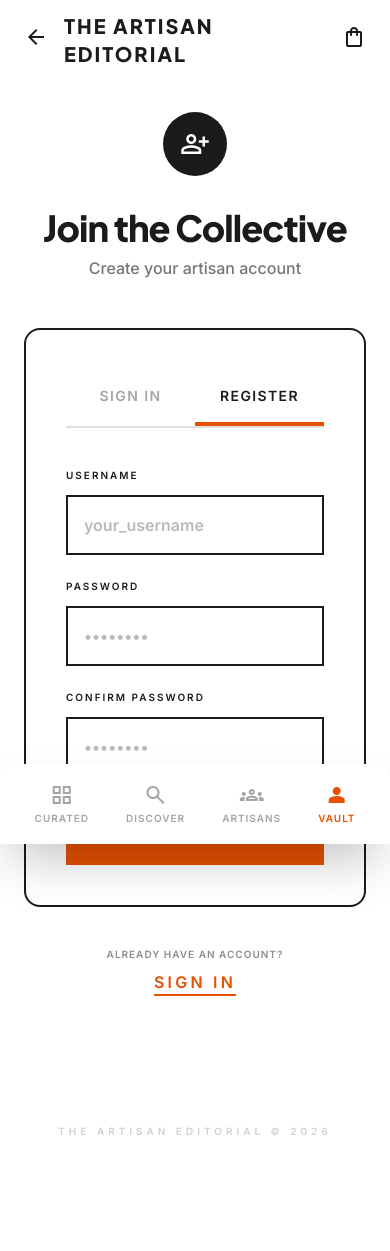
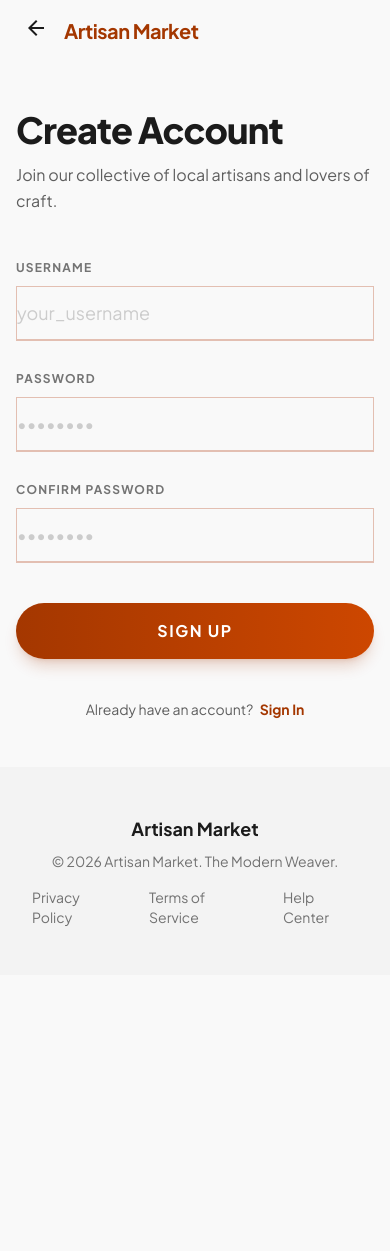
Before and after one commit to anjiolinanakayacontact-netizen/artisan-marketplace, a Django app: page /register/ in a window 390 px wide. After the commit the page ends 926 px from the top, so only its background shows below. Run offline with Django 5.2, Linux system fonts and the light colour scheme; some libraries are stand-ins or nearby versions.

Commit message:
Update register page with new Stitch design

```diff
--- a/templates/registration/register.html
+++ b/templates/registration/register.html
@@ -6,7 +6,7 @@
 <meta content="width=device-width, initial-scale=1.0" name="viewport"/>
 <title>Register - The Artisan Editorial</title>
 <script src="https://cdn.tailwindcss.com?plugins=forms,container-queries"></script>
-<link href="https://fonts.googleapis.com/css2?family=Plus+Jakarta+Sans:wght@400;500;600;700;800&family=Inter:wght@400;500;600&display=swap" rel="stylesheet"/>
+<link href="https://fonts.googleapis.com/css2?family=Plus+Jakarta+Sans:wght@300;400;500;600;700;800&display=swap" rel="stylesheet"/>
 <link href="https://fonts.googleapis.com/css2?family=Material+Symbols+Outlined:wght,FILL@100..700,0..1&display=swap" rel="stylesheet"/>
 <script id="tailwind-config">
     tailwind.config = {
@@ -14,134 +14,138 @@
         theme: {
             extend: {
                 colors: {
-                    "primary": "#E65100", "on-primary": "#ffffff",
-                    "background": "#ffffff", "on-background": "#1b1b1b",
-                    "surface": "#ffffff", "on-surface": "#1b1b1b",
-                    "surface-container": "#f3f3f3",
-                    "outline": "#1b1b1b", "outline-variant": "#e0e0e0",
+                    "primary": "#a43700",
+                    "primary-container": "#cd4700",
+                    "on-primary": "#ffffff",
+                    "background": "#f9f9f9",
+                    "on-background": "#1b1b1b",
+                    "surface": "#f9f9f9",
+                    "on-surface": "#1b1b1b",
+                    "surface-container": "#eeeeee",
+                    "surface-container-low": "#f3f3f3",
+                    "secondary": "#5e5e5e",
+                    "outline-variant": "#e3bfb2",
+                    "on-surface-variant": "#5a4138",
                 },
-                fontFamily: { "headline": ["Plus Jakarta Sans"], "body": ["Inter"] },
-                borderRadius: {"DEFAULT": "0.5rem", "lg": "1rem", "xl": "1.5rem", "full": "9999px"},
+                fontFamily: {
+                    "headline": ["Plus Jakarta Sans"],
+                    "body": ["Plus Jakarta Sans"],
+                },
+                borderRadius: {"DEFAULT": "0.25rem", "lg": "0.5rem", "xl": "0.75rem", "full": "9999px"},
             },
         },
     }
 </script>
 <style>
+    body { font-family: 'Plus Jakarta Sans', sans-serif; min-height: max(884px, 100dvh); }
     .material-symbols-outlined { font-variation-settings: 'FILL' 0, 'wght' 400, 'GRAD' 0, 'opsz' 24; }
-    body { min-height: max(884px, 100dvh); }
 </style>
 </head>
-<body class="bg-background font-body text-on-background selection:bg-primary/20 selection:text-primary min-h-screen flex flex-col">
+<body class="bg-surface text-on-surface flex flex-col min-h-screen">
 
 <!-- TopAppBar -->
-<header class="fixed top-0 w-full z-50 bg-white/80 backdrop-blur-lg">
-    <div class="flex justify-between items-center px-6 h-20 w-full">
+<header class="w-full top-0 z-50 bg-[#f9f9f9]">
+    <div class="flex items-center justify-between px-6 py-4 w-full">
         <div class="flex items-center gap-4">
-            <a href="{% url 'home' %}" class="text-[#1b1b1b] hover:opacity-70 transition-opacity">
+            <a href="{% url 'home' %}" class="active:scale-95 transition-transform hover:opacity-80 text-[#1b1b1b]">
                 <span class="material-symbols-outlined">arrow_back</span>
             </a>
-            <h1 class="font-headline font-black uppercase text-xl tracking-widest text-[#1b1b1b]">THE ARTISAN EDITORIAL</h1>
+            <h1 class="font-bold tracking-tight text-[#a43700] text-xl">Artisan Market</h1>
         </div>
-        <a href="{% url 'cart' %}" class="text-[#1b1b1b] hover:opacity-70 transition-opacity">
-            <span class="material-symbols-outlined">shopping_bag</span>
-        </a>
+        <div class="hidden md:flex items-center gap-6">
+            <a href="{% url 'search' %}" class="font-bold tracking-tight text-[#1b1b1b] hover:opacity-80 transition-opacity">Shop</a>
+            <a href="{% url 'search' %}" class="font-bold tracking-tight text-[#1b1b1b] hover:opacity-80 transition-opacity">Artisans</a>
+        </div>
     </div>
 </header>
 
-<main class="flex-grow pt-28 pb-32 px-6 flex flex-col items-center justify-center relative">
+<main class="flex-grow flex items-center justify-center px-4 py-12 md:py-20">
+    <div class="w-full max-w-6xl grid grid-cols-1 md:grid-cols-2 gap-12 items-center">
 
-    <!-- Brand Identity -->
-    <div class="text-center mb-12 z-10">
-        <div class="w-16 h-16 bg-on-background rounded-full flex items-center justify-center mx-auto mb-8">
-            <span class="material-symbols-outlined text-white text-3xl">person_add</span>
+        <!-- Left Side: Editorial Image -->
+        <div class="hidden md:block relative h-[600px] overflow-hidden rounded-xl">
+            <img src="https://images.unsplash.com/photo-1558618666-fcd25c85cd64?w=800"
+                 alt="Artisan workshop"
+                 class="absolute inset-0 w-full h-full object-cover"/>
+            <div class="absolute inset-0 bg-gradient-to-t from-on-surface/80 to-transparent flex flex-col justify-end p-12">
+                <span class="text-white/70 text-sm font-bold tracking-[0.2em] mb-4">THE MODERN WEAVER</span>
+                <h2 class="text-white text-4xl font-extrabold leading-tight mb-4">Crafting the future of local heritage.</h2>
+                <p class="text-white/80 text-lg max-w-md">Every purchase supports a story. Join our community of discerning collectors and master creators.</p>
             </div>
-        <h2 class="font-headline text-4xl font-extrabold tracking-tight text-on-surface mb-2">Join the Collective</h2>
-        <p class="text-on-surface/60 font-medium">Create your artisan account</p>
         </div>
 
-    <!-- Auth Card -->
-    <div class="w-full max-w-md bg-white border-2 border-on-background rounded-lg p-10 relative z-10">
-
-        <!-- Tabs -->
-        <div class="flex mb-10 border-b-2 border-outline-variant">
-            <a href="{% url 'login' %}" class="flex-1 py-4 text-sm font-bold uppercase tracking-widest text-on-surface/40 hover:text-on-background transition-colors text-center">Sign In</a>
-            <button class="flex-1 py-4 text-sm font-black uppercase tracking-widest border-b-4 border-primary text-on-background">Register</button>
+        <!-- Right Side: Registration Form -->
+        <div class="w-full max-w-md mx-auto">
+            <div class="mb-10">
+                <h2 class="text-4xl font-extrabold tracking-tight text-on-surface mb-3">Create Account</h2>
+                <p class="text-secondary leading-relaxed">Join our collective of local artisans and lovers of craft.</p>
             </div>
 
             <!-- Error Messages -->
             {% if form.errors %}
-        <div class="mb-6 p-4 border-2 border-primary bg-primary/5 text-primary text-sm font-bold uppercase tracking-widest">
+            <div class="mb-6 p-4 bg-red-50 border border-red-200 text-red-600 text-sm font-bold rounded-lg">
                 Please fix the errors below.
             </div>
             {% endif %}
 
-        <!-- Register Form -->
             <form method="post" class="space-y-6">
                 {% csrf_token %}
-            <div class="space-y-3">
-                <label class="block text-[10px] font-black uppercase tracking-[0.2em] text-on-background">Username</label>
+                <div class="space-y-2">
+                    <label class="text-xs font-bold tracking-widest text-on-surface/60 uppercase">Username</label>
                     <input name="username" type="text" placeholder="your_username"
                            value="{{ form.username.value|default:'' }}"
-                       class="w-full bg-white border-2 border-on-background rounded-none py-4 px-4 text-on-surface font-bold placeholder:text-outline/30 focus:ring-0 focus:border-primary transition-all"/>
+                           class="w-full px-0 py-3 bg-transparent border-b-2 border-outline-variant focus:border-primary focus:ring-0 transition-colors placeholder:text-on-surface/20 text-lg"/>
                     {% if form.username.errors %}
-                <p class="text-primary text-xs font-bold uppercase">{{ form.username.errors.0 }}</p>
+                    <p class="text-red-500 text-xs font-bold">{{ form.username.errors.0 }}</p>
                     {% endif %}
                 </div>
-            <div class="space-y-3">
-                <label class="block text-[10px] font-black uppercase tracking-[0.2em] text-on-background">Password</label>
+                <div class="grid grid-cols-1 md:grid-cols-2 gap-6">
+                    <div class="space-y-2 relative">
+                        <label class="text-xs font-bold tracking-widest text-on-surface/60 uppercase">Password</label>
                         <input name="password1" type="password" placeholder="••••••••"
-                       class="w-full bg-white border-2 border-on-background rounded-none py-4 px-4 text-on-surface font-bold placeholder:text-outline/30 focus:ring-0 focus:border-primary transition-all"/>
+                               class="w-full px-0 py-3 bg-transparent border-b-2 border-outline-variant focus:border-primary focus:ring-0 transition-colors placeholder:text-on-surface/20 text-lg"/>
                         {% if form.password1.errors %}
-                <p class="text-primary text-xs font-bold uppercase">{{ form.password1.errors.0 }}</p>
+                        <p class="text-red-500 text-xs font-bold">{{ form.password1.errors.0 }}</p>
                         {% endif %}
                     </div>
-            <div class="space-y-3">
-                <label class="block text-[10px] font-black uppercase tracking-[0.2em] text-on-background">Confirm Password</label>
+                    <div class="space-y-2">
+                        <label class="text-xs font-bold tracking-widest text-on-surface/60 uppercase">Confirm Password</label>
                         <input name="password2" type="password" placeholder="••••••••"
-                       class="w-full bg-white border-2 border-on-background rounded-none py-4 px-4 text-on-surface font-bold placeholder:text-outline/30 focus:ring-0 focus:border-primary transition-all"/>
+                               class="w-full px-0 py-3 bg-transparent border-b-2 border-outline-variant focus:border-primary focus:ring-0 transition-colors placeholder:text-on-surface/20 text-lg"/>
                         {% if form.password2.errors %}
-                <p class="text-primary text-xs font-bold uppercase">{{ form.password2.errors.0 }}</p>
+                        <p class="text-red-500 text-xs font-bold">{{ form.password2.errors.0 }}</p>
                         {% endif %}
                     </div>
+                </div>
+                <div class="pt-4">
                     <button type="submit"
-                    class="w-full bg-primary text-on-primary font-black uppercase tracking-widest py-5 rounded-none hover:bg-black transition-colors active:scale-[0.98] duration-150">
-                Create Account
+                            class="w-full bg-gradient-to-r from-primary to-primary-container text-white py-4 rounded-full font-bold text-base tracking-widest active:scale-[0.98] transition-all shadow-lg shadow-primary/20">
+                        SIGN UP
                     </button>
+                </div>
+                <p class="text-center text-secondary text-sm pt-4">
+                    Already have an account?
+                    <a href="{% url 'login' %}" class="text-primary font-bold hover:underline ml-1">Sign In</a>
+                </p>
             </form>
         </div>
-
-    <div class="mt-10 text-center z-10">
-        <p class="text-[10px] font-black uppercase tracking-widest text-on-surface/50">Already have an account?</p>
-        <a href="{% url 'login' %}" class="mt-2 inline-block text-primary font-black uppercase tracking-[0.2em] border-b-2 border-primary hover:text-on-background hover:border-on-background transition-all">
-            Sign In
-        </a>
     </div>
-
 </main>
 
-<!-- Bottom Nav -->
-<nav class="fixed bottom-0 left-0 w-full flex justify-around items-center h-20 px-4 bg-white z-50 rounded-t-2xl shadow-2xl">
-    <a href="{% url 'home' %}" class="flex flex-col items-center justify-center text-[#1b1b1b]/40 hover:text-[#a43700] transition-colors">
-        <span class="material-symbols-outlined">grid_view</span>
-        <span class="text-[10px] font-bold uppercase tracking-widest mt-1">Curated</span>
-    </a>
-    <a href="{% url 'search' %}" class="flex flex-col items-center justify-center text-[#1b1b1b]/40 hover:text-[#a43700] transition-colors">
-        <span class="material-symbols-outlined">search</span>
-        <span class="text-[10px] font-bold uppercase tracking-widest mt-1">Discover</span>
-    </a>
-    <a href="#" class="flex flex-col items-center justify-center text-[#1b1b1b]/40 hover:text-[#a43700] transition-colors">
-        <span class="material-symbols-outlined">groups</span>
-        <span class="text-[10px] font-bold uppercase tracking-widest mt-1">Artisans</span>
-    </a>
-    <a href="{% url 'login' %}" class="flex flex-col items-center justify-center text-[#E65100]">
-        <span class="material-symbols-outlined" style="font-variation-settings: 'FILL' 1;">person</span>
-        <span class="text-[10px] font-bold uppercase tracking-widest mt-1">Vault</span>
-    </a>
-</nav>
-
-<div class="pb-28 text-center px-8">
-    <p class="font-['Inter'] text-[10px] font-black uppercase tracking-[0.4em] text-on-background/20">The Artisan Editorial © 2026</p>
+<!-- Footer -->
+<footer class="w-full mt-auto bg-[#f3f3f3]">
+    <div class="flex flex-col md:flex-row justify-between items-center px-8 py-12 w-full gap-4">
+        <div class="flex flex-col items-center md:items-start gap-2">
+            <span class="text-lg font-bold text-[#1b1b1b]">Artisan Market</span>
+            <p class="text-sm text-[#1b1b1b]/60">© 2026 Artisan Market. The Modern Weaver.</p>
         </div>
+        <div class="flex gap-8">
+            <a href="#" class="text-sm text-[#1b1b1b]/60 hover:text-[#a43700] transition-colors">Privacy Policy</a>
+            <a href="#" class="text-sm text-[#1b1b1b]/60 hover:text-[#a43700] transition-colors">Terms of Service</a>
+            <a href="#" class="text-sm text-[#1b1b1b]/60 hover:text-[#a43700] transition-colors">Help Center</a>
+        </div>
+    </div>
+</footer>
 
 </body>
 </html>
```
Lines whose indentation alone changed are shown as unchanged.
